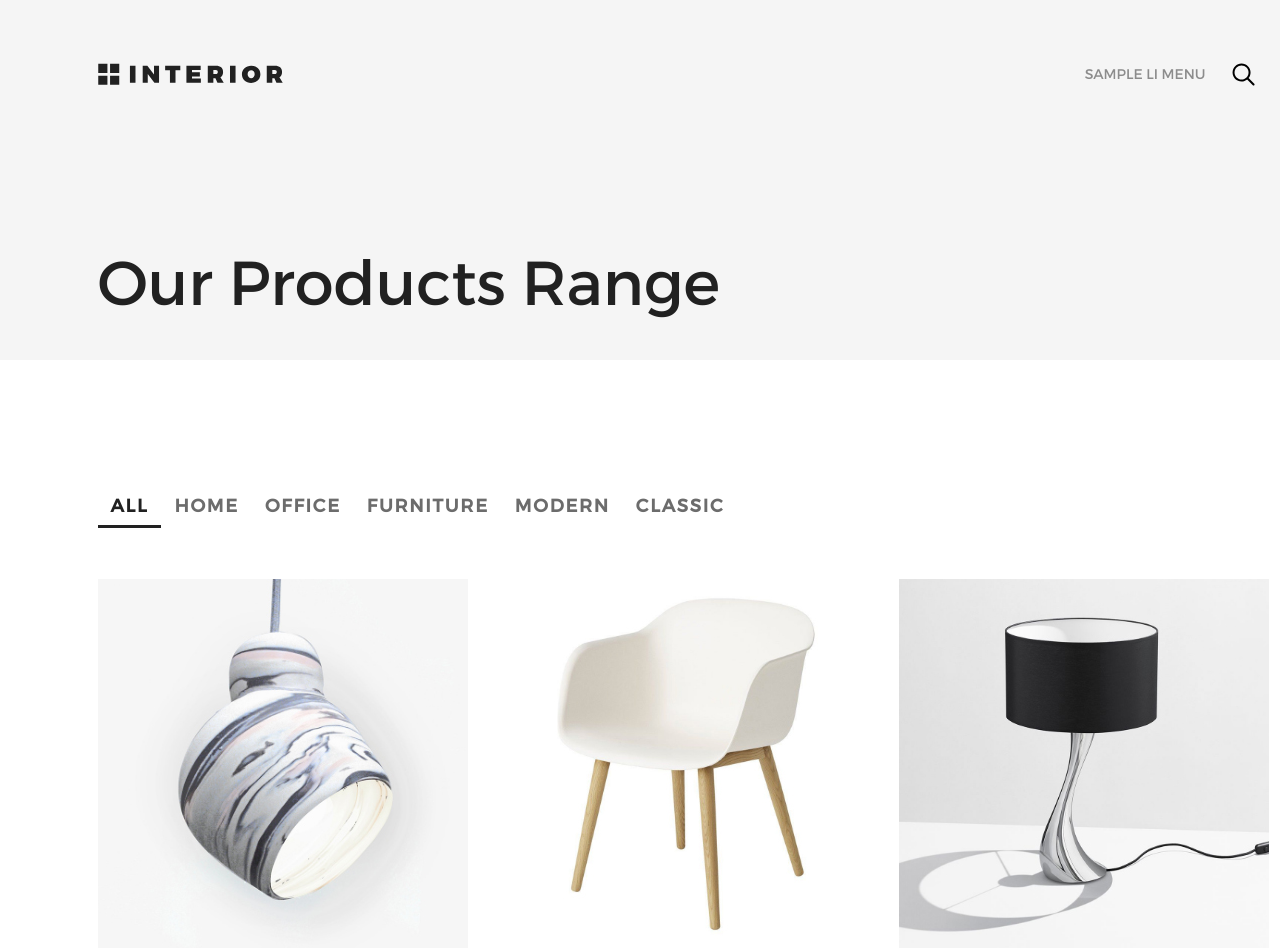
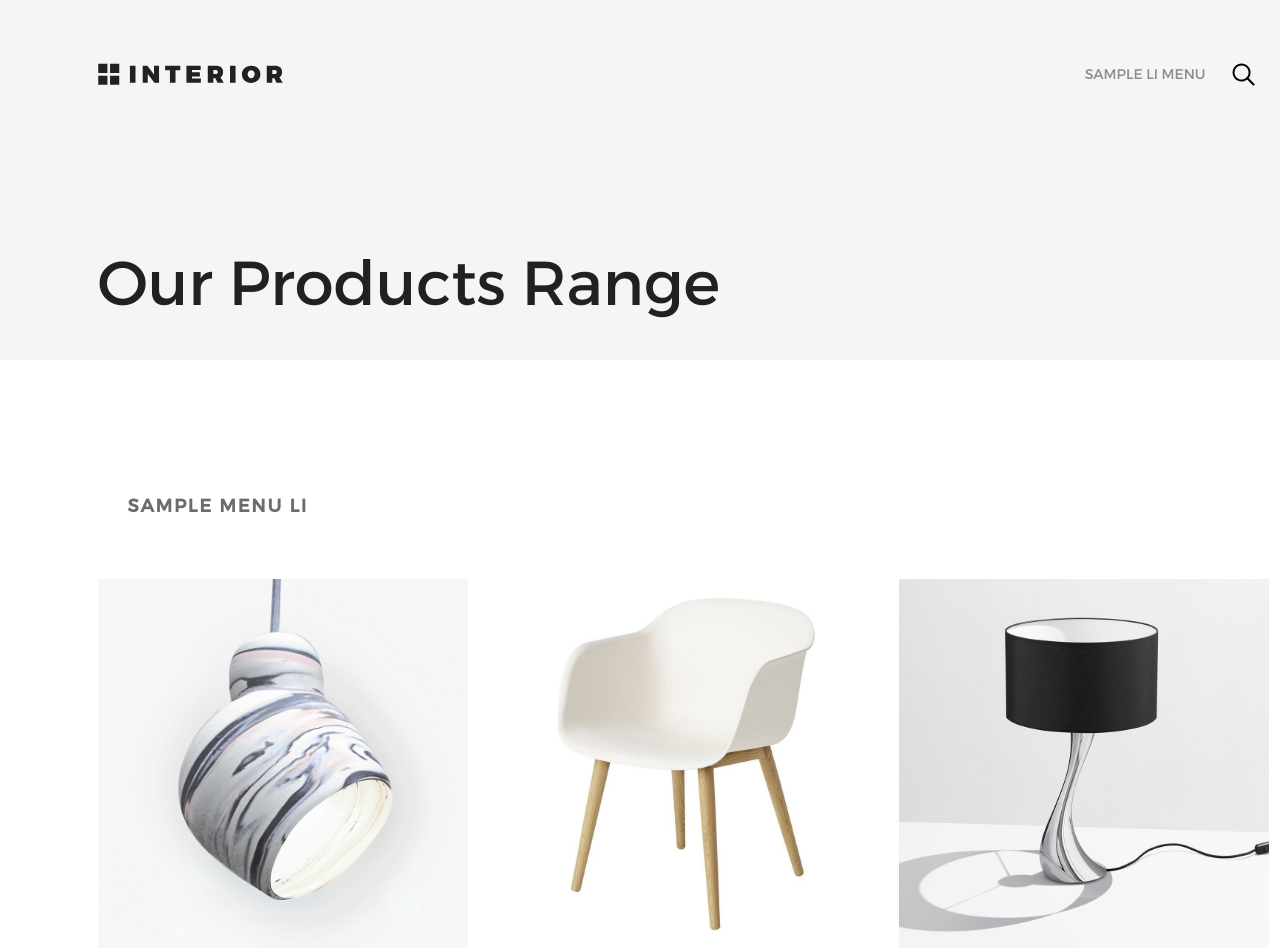
Before and after one commit to Dann38/django_geekshop, a Django app: template geekshop/mainapp/templates/mainapp/products.html in a window 1280 px wide; the page is wider, and only the part inside the window is pictured. Shown: the top 948 px of that part. Run offline with Django 3.2, Linux system fonts and the light colour scheme; the template is opened without the code that fills it: most values are stand-ins (such as "Sample title", 1, 10 or a date in 2020); some libraries are stand-ins or nearby versions.

Commit message:
добавил меню в продукте

```diff
--- a/geekshop/mainapp/templates/mainapp/base.html
+++ b/geekshop/mainapp/templates/mainapp/base.html
@@ -4,8 +4,8 @@
 <head>
 	<meta charset="UTF-8">
 	{% block title %}
-        <title>{{title}}</title>
-    {% endblock %}
+		<title>{{ title }}</title>
+	{% endblock %}
     {% block css %}
         <link rel="stylesheet" href="https://use.fontawesome.com/releases/v5.8.1/css/all.css" integrity="sha384-50oBUHEmvpQ+1lW4y57PTFmhCaXp0ML5d60M1M7uH2+nqUivzIebhndOJK28anvf" crossorigin="anonymous">
         <link rel="stylesheet" href="{% static 'css/style.css' %}">
--- a/geekshop/mainapp/templates/mainapp/contacts.html
+++ b/geekshop/mainapp/templates/mainapp/contacts.html
@@ -1,9 +1,5 @@
 {% extends 'mainapp/base.html' %}
 {% load staticfiles %}
-
-{% block title %}
-	<title>Contacts</title>
-{% endblock %}
 
 {% block content %}
 	<div class="shelf shelf1 shelf__max our_products_range">
--- a/geekshop/mainapp/templates/mainapp/includes/inc_menu.html
+++ b/geekshop/mainapp/templates/mainapp/includes/inc_menu.html
@@ -3,10 +3,13 @@
     <a class="avatar" href="/"><img src="{% static 'img/logo.svg' %}" alt="logo"></a>
     <ul class="menu">
         {%for li_menu in list_menu %}
-
-            <li><a href='{{ li_menu.href }}' class="menu__link {% if request.resolver_match.url_name == li_menu.name %}active__link{% endif %}">{{ li_menu.name }}</a></li>
+            <li><a href='{{ li_menu.href }}' class="menu__link
+            {% if request.resolver_match.url_name == li_menu.name %}
+                active__link
+            {% endif %}">
+                {{ li_menu.name }}
+            </a></li>
         {% endfor %}
         <li><a href="#" class="menu__link"><img src="{% static 'img/search.svg' %}" alt="search"></a></li>
     </ul>
 {% endblock %}
-{% if requist. %}active__link{% endif %}
--- /dev/null
+++ b/geekshop/mainapp/templates/mainapp/includes/inc_menu_product.html
@@ -0,0 +1,8 @@
+{% load staticfiles %}
+{% block menu_product %}
+    <ul class="menu">
+        {% for menu_li in product_list_menu %}
+            <li><a href="{{ menu_li.href }}" class="menu__product1 {%if menu_li.name == request.resolver_match.url_name %}active__link1{% endif %}">{{ menu_li.name }}</a></li>
+        {% endfor %}
+    </ul>
+{% endblock %}
--- a/geekshop/mainapp/templates/mainapp/index.html
+++ b/geekshop/mainapp/templates/mainapp/index.html
@@ -1,9 +1,5 @@
 {% extends 'mainapp/base.html' %}
 {% load staticfiles %}
-
-{% block title %}
-	<title>{{ title }}</title>
-{% endblock %}
 
 {% block content %}
 
--- a/geekshop/mainapp/templates/mainapp/product.html
+++ b/geekshop/mainapp/templates/mainapp/product.html
@@ -1,9 +1,5 @@
 {% extends 'mainapp/base.html' %}
 {% load staticfiles %}
-
-{% block title %}
-	<title>Product</title>
-{% endblock %}
 
 {% block content %}
 			<div class="shelf shelf1 shelf__product" >
--- a/geekshop/mainapp/templates/mainapp/products.html
+++ b/geekshop/mainapp/templates/mainapp/products.html
@@ -1,9 +1,6 @@
 {% extends 'mainapp/base.html' %}
 {% load staticfiles %}
 
-{% block title %}
-	<title>Products</title>
-{% endblock %}
 {% block content %}
 	<div class="shelf shelf1 shelf__max our_products_range">
 		<div class="poster padding-site">
@@ -20,14 +17,7 @@
 
 	<div class="shelf shelf2 shelf__min">
 		<div class="menu__shelf__min">
-			<ul class="menu">
-				<li><a href="#" class="headline__menu products__menu active__link">ALL</a></li>
-				<li><a href="#" class="headline__menu products__menu">HOME</a></li>
-				<li><a href="#" class="headline__menu products__menu">OFFICE</a></li>
-				<li><a href="#" class="headline__menu products__menu">FURNITURE</a></li>
-				<li><a href="#" class="headline__menu products__menu">MODERN </a></li>
-				<li><a href="#" class="headline__menu products__menu">CLASSIC</a></li>
-			</ul>
+			{% include 'mainapp/includes/inc_menu_product.html' %}
 		</div>
 		<div class="products">
 			<a href="#" class="product__normal" style="background-image: url(/static/img/product-11.png);"></a>
```
